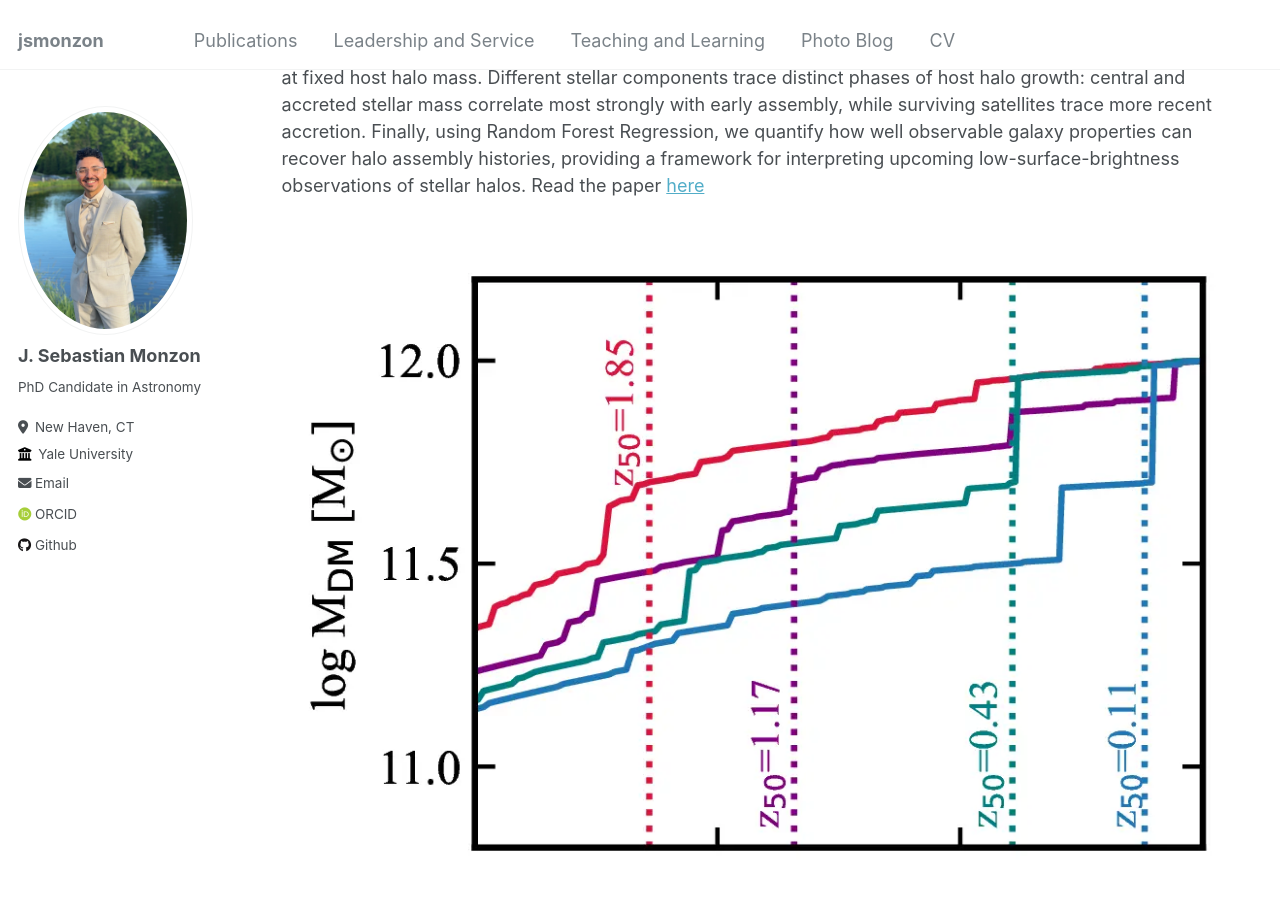
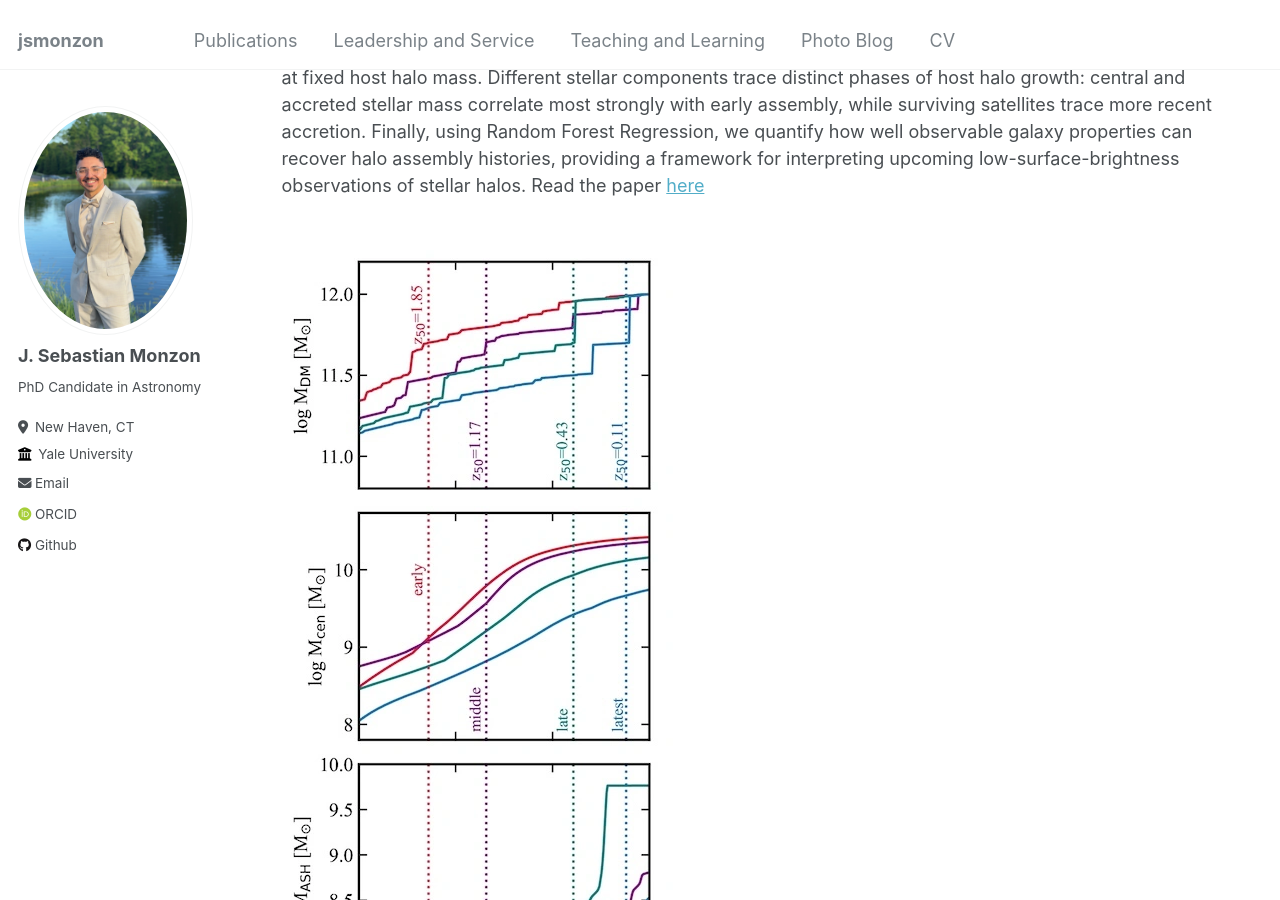
Before and after one commit to jsmonzon/jsmonzon.github.io, a Jekyll site: the page built from _pages/publications.md, in a window 1280 px wide and 900 px high, scrolled down 362 px. Built offline with Jekyll 4.4.1, drawn with Linux system fonts in a browser that asks for light colours; some web fonts are replaced.

```diff
--- a/_pages/publications.md
+++ b/_pages/publications.md
@@ -10,7 +10,7 @@ author_profile: true
 
 In the ΛCDM paradigm, stellar halos form through the accretion and disruption of satellite galaxies. We introduce new semi-analytic modeling within the SatGen framework to track the ex-situ stellar components of Milky Way--like galaxies across large ensembles of merger trees, enabling a statistical study of the stochastic nature of galaxy assembly. We find that accreted stellar halos are typically built by only a few progenitors and are highly sensitive to the fate of the most massive satellite, producing order-of-magnitude variations in accreted stellar halo mass even at fixed host halo mass. Different stellar components trace distinct phases of host halo growth: central and accreted stellar mass correlate most strongly with early assembly, while surviving satellites trace more recent accretion. Finally, using Random Forest Regression, we quantify how well observable galaxy properties can recover halo assembly histories, providing a framework for interpreting upcoming low-surface-brightness observations of stellar halos. Read the paper [here](https://arxiv.org/abs/2601.18954)
 
-<br/><img src='/files/example_MAHs.webp' height="75%">
+<br/><img src='/files/example_MAHs.webp'>
 
 The mass accretion histories (MAHs) of the four illustrative example MW-like galaxies. Top panel: The host halo evolution with corresponding formation times. Notice there is significant variance across the four examples despite them all having the same present-day mass. Second panel: The central galaxy evolution which is dominated by in-situ star formation. Notice that the earliest forming galaxy has the largest present-day stellar mass. Notice the relative smoothness in the growth of the stellar mass of the central component compared to the step-like increase of the mass of the dark matter halo. This is a consequence of the fact that the build-up of stellar mass involves an integration of the star formation rate across cosmic time. Third panel: The accreted stellar halo evolution whose which are a convolution of the dark matter MAHs and the subsequent satellite orbit evolution.
 
```
Also changed, not shown: _pages/blog.md (+1 -1 lines), files/example_MAHs.webp, images/cock.webp, images/cordoba.webp, 1 other file.
